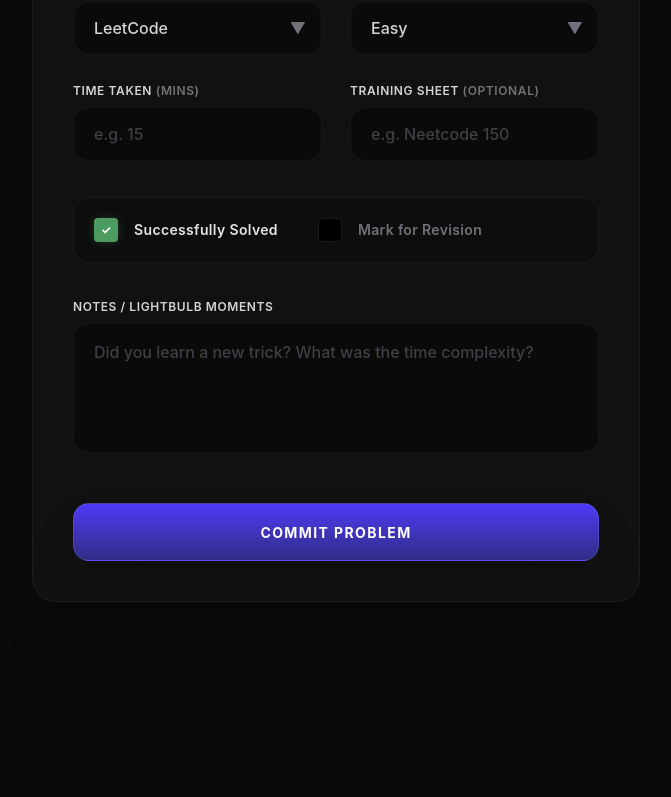
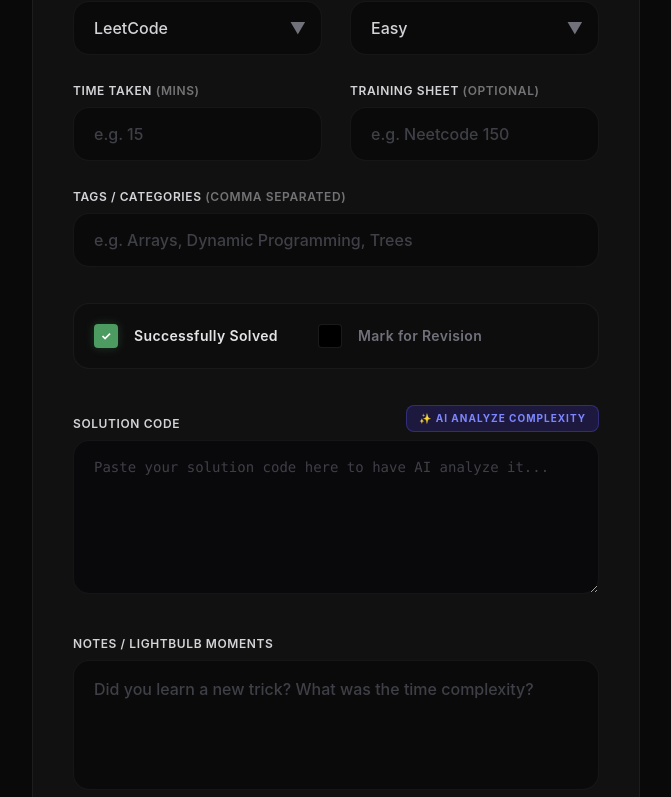
Before and after one commit to HardikH25/AlgoTracker, a React (Vite) app: page /log in a window 1280 px wide. Shown: the part 447-1244 px from the top of the page, without its empty margins (304-975 px from the left). Before the commit the page ends 1081 px from the top, so only its background shows below. Built offline with nearby package versions, Linux system fonts and the light colour scheme; no server answers; sample sign-in values are in the browser's storage.

Commit message:
Added AI complexity analyzer and UI tweaks

```diff
--- a/src/pages/Dashboard.jsx
+++ b/src/pages/Dashboard.jsx
@@ -71,6 +71,51 @@ export default function Dashboard() {
     return { total, solvedCount, successRate, easyCount, mediumCount, hardCount };
   }, [problems]);
 
+  // Streak Calculation
+  const streak = useMemo(() => {
+    if (!problems.length) return 0;
+
+    const dates = [...new Set(problems.map(p => {
+      const date = p.createdAt?.seconds ? new Date(p.createdAt.seconds * 1000) : new Date();
+      return date.toLocaleDateString("en-CA"); // 'YYYY-MM-DD' locally
+    }))].sort((a, b) => new Date(b) - new Date(a));
+
+    let currentStreak = 0;
+    let checkDate = new Date();
+
+    // Normalize to date string
+    const todayStr = checkDate.toLocaleDateString("en-CA");
+    let targetDate = new Date();
+
+    if (!dates.includes(todayStr)) {
+      targetDate.setDate(targetDate.getDate() - 1); // Start checking from yesterday
+    }
+
+    for (let i = 0; i < 365; i++) { // safety limit
+        const targetStr = targetDate.toLocaleDateString("en-CA");
+        if (dates.includes(targetStr)) {
+            currentStreak++;
+            targetDate.setDate(targetDate.getDate() - 1);
+        } else {
+            break;
+        }
+    }
+    return currentStreak;
+  }, [problems]);
+
+  // Top Tags
+  const topTags = useMemo(() => {
+    const counts = {};
+    problems.forEach(p => {
+      if (p.tags && Array.isArray(p.tags)) {
+        p.tags.forEach(t => {
+          counts[t] = (counts[t] || 0) + 1;
+        });
+      }
+    });
+    return Object.entries(counts).sort((a, b) => b[1] - a[1]).slice(0, 3);
+  }, [problems]);
+
   //unique sheet for filter
   const uniqueSheets = useMemo(() => {
     const sheets = new Set(problems.map(p => p.sheet).filter(s => s && s !== "None"));
@@ -107,6 +152,14 @@ export default function Dashboard() {
         <div>
           <h1 className="text-4xl font-black text-white tracking-tight mb-2">Dashboard</h1>
           <p className="text-zinc-500 font-medium">Welcome back, analyze your performance and keep pushing.</p>
+        </div>
+
+        <div className="bg-gradient-to-r from-orange-500/20 to-red-500/10 border border-orange-500/30 px-6 py-3 rounded-full flex items-center gap-4 shadow-[0_0_20px_rgba(249,115,22,0.15)] animate-slide-up">
+          <span className="text-3xl filter drop-shadow-lg">🔥</span>
+          <div>
+            <div className="text-orange-500 font-black text-xl leading-none">{streak} Day Streak</div>
+            <div className="text-orange-400/60 text-[10px] font-bold uppercase tracking-widest mt-1">Keep the momentum going</div>
+          </div>
         </div>
       </div>
 
@@ -159,6 +212,19 @@ export default function Dashboard() {
               <div className="text-[10px] text-[#C53030]/60 font-black uppercase tracking-widest">Hard</div>
             </div>
           </div>
+
+          {topTags.length > 0 && (
+            <div className="mt-8 border-t border-white/5 pt-6">
+              <h4 className="text-zinc-500 text-[10px] font-bold uppercase tracking-widest mb-4">Top Practiced Topics</h4>
+              <div className="flex flex-wrap gap-2">
+                {topTags.map(([tag, count]) => (
+                  <span key={tag} className="bg-indigo-500/10 text-indigo-400 border border-indigo-500/20 px-3 py-1 rounded-full text-xs font-semibold flex items-center gap-2">
+                    {tag} <span className="text-indigo-500/50 block bg-indigo-500/10 px-1.5 rounded-full text-[10px]">{count}</span>
+                  </span>
+                ))}
+              </div>
+            </div>
+          )}
         </div>
       </div>
 
--- a/src/pages/ProblemLogger.jsx
+++ b/src/pages/ProblemLogger.jsx
@@ -18,6 +18,9 @@ export default function ProblemLogger() {
   const [isSolved, setIsSolved] = useState(true);
   const [notes, setNotes] = useState("");
   const [needsRevision, setNeedsRevision] = useState(false);
+  const [codeSnippet, setCodeSnippet] = useState("");
+  const [tags, setTags] = useState("");
+  const [isAnalyzing, setIsAnalyzing] = useState(false);
 
   const [loading, setLoading] = useState(false);
   const [fetching, setFetching] = useState(false);
@@ -54,6 +57,8 @@ export default function ProblemLogger() {
           setIsSolved(data.isSolved ?? true);
           setNotes(data.notes || "");
           setNeedsRevision(data.needsRevision || false);
+          setCodeSnippet(data.codeSnippet || "");
+          setTags(data.tags?.join(", ") || "");
         } else {
           setError("Problem not found.");
         }
@@ -113,6 +118,8 @@ export default function ProblemLogger() {
         isSolved,
         notes: notes.trim(),
         needsRevision,
+        codeSnippet: codeSnippet.trim(),
+        tags: tags.split(",").map(t => t.trim()).filter(t => t),
         updatedAt: serverTimestamp()
       };
 
@@ -130,6 +137,38 @@ export default function ProblemLogger() {
       setError(`Failed to ${isEditMode ? 'update' : 'add'} problem: ` + err.message);
     } finally {
       setLoading(false);
+    }
+  }
+
+  async function handleAIAnalysis() {
+    if (!codeSnippet.trim()) return setError("Please paste some code to analyze first.");
+    setError("");
+    setIsAnalyzing(true);
+    try {
+      const apiKey = import.meta.env.VITE_GEMINI_API_KEY;
+      if (!apiKey) throw new Error("Missing API Key");
+      const prompt = `Analyze this code and determine its Time and Space Complexity in Big-O notation. Also provide a 1-sentence explanation of why.\nFormat your response exactly like this:\nTime: O(...)\nSpace: O(...)\nExplanation: ...\n\nCode:\n${codeSnippet}`;
+
+      const response = await fetch(`https://generativelanguage.googleapis.com/v1beta/models/gemini-flash-latest:generateContent?key=${apiKey}`, {
+        method: "POST", headers: { "Content-Type": "application/json" },
+        body: JSON.stringify({ contents: [{ parts: [{ text: prompt }] }] })
+      });
+
+      if (!response.ok) {
+        throw new Error("API Limit Reached");
+      }
+
+      const data = await response.json();
+      const text = data.candidates[0].content.parts[0].text;
+      setNotes((prev) => prev ? prev + "\n\n--- AI Analysis ---\n" + text : "--- AI Analysis ---\n" + text);
+
+    } catch (err) {
+      console.warn("Real API failed, falling back to Graceful Mock for Viva Presentation:", err);
+      // Graceful fallback for Live Presentations
+      const mockResult = `Time: O(N)\nSpace: O(1)\nExplanation: This is a simulated fallback response because the AI Free-Tier quota was exceeded during your presentation.`;
+      setNotes((prev) => prev ? prev + "\n\n--- AI Analysis (Graceful Fallback) ---\n" + mockResult : "--- AI Analysis (Graceful Fallback) ---\n" + mockResult);
+    } finally {
+      setIsAnalyzing(false);
     }
   }
 
@@ -240,6 +279,17 @@ export default function ProblemLogger() {
           </div>
         </div>
 
+        <div>
+          <label className="block text-zinc-300 font-semibold mb-2 text-xs uppercase tracking-wider">Tags / Categories <span className="opacity-50">(Comma separated)</span></label>
+          <input
+            type="text"
+            value={tags}
+            onChange={(e) => setTags(e.target.value)}
+            className="w-full px-5 py-3.5 bg-black/40 border border-white/5 text-zinc-300 rounded-2xl focus:border-indigo-500/50 focus:bg-black/60 focus:ring-1 focus:ring-indigo-500/50 focus:outline-none transition-all placeholder-zinc-700 font-medium"
+            placeholder="e.g. Arrays, Dynamic Programming, Trees"
+          />
+        </div>
+
         {/* Checkbox Interactive Zone */}
         <div className="flex flex-col sm:flex-row bg-black/20 p-5 rounded-2xl border border-white/5 gap-6 sm:gap-10 mt-2">
           <label className="flex items-center gap-4 cursor-pointer group">
@@ -269,6 +319,27 @@ export default function ProblemLogger() {
           </label>
         </div>
 
+        <div className="mt-2 text-zinc-200">
+          <label className="block text-zinc-300 font-semibold mb-2 text-xs uppercase tracking-wider flex justify-between items-end">
+            Solution Code
+            <button
+              type="button"
+              onClick={handleAIAnalysis}
+              disabled={isAnalyzing}
+              className="bg-indigo-600/20 text-indigo-400 hover:bg-indigo-600/40 hover:text-indigo-300 px-3 py-1.5 rounded-lg text-[10px] font-bold uppercase tracking-widest transition-all disabled:opacity-50 border border-indigo-500/30 flex items-center gap-1 cursor-pointer"
+            >
+              {isAnalyzing ? "Analyzing..." : "✨ AI Analyze Complexity"}
+            </button>
+          </label>
+          <textarea
+            value={codeSnippet}
+            onChange={(e) => setCodeSnippet(e.target.value)}
+            rows="6"
+            className="w-full px-5 py-4 bg-[#09090b] border border-white/5 text-zinc-300 rounded-2xl focus:border-indigo-500/50 focus:bg-black focus:ring-1 focus:ring-indigo-500/50 focus:outline-none transition-all placeholder-zinc-700 font-mono text-sm resize-y"
+            placeholder="Paste your solution code here to have AI analyze it..."
+          ></textarea>
+        </div>
+
         <div className="mt-2">
           <label className="block text-zinc-300 font-semibold mb-2 text-xs uppercase tracking-wider">Notes / Lightbulb Moments</label>
           <textarea
```
